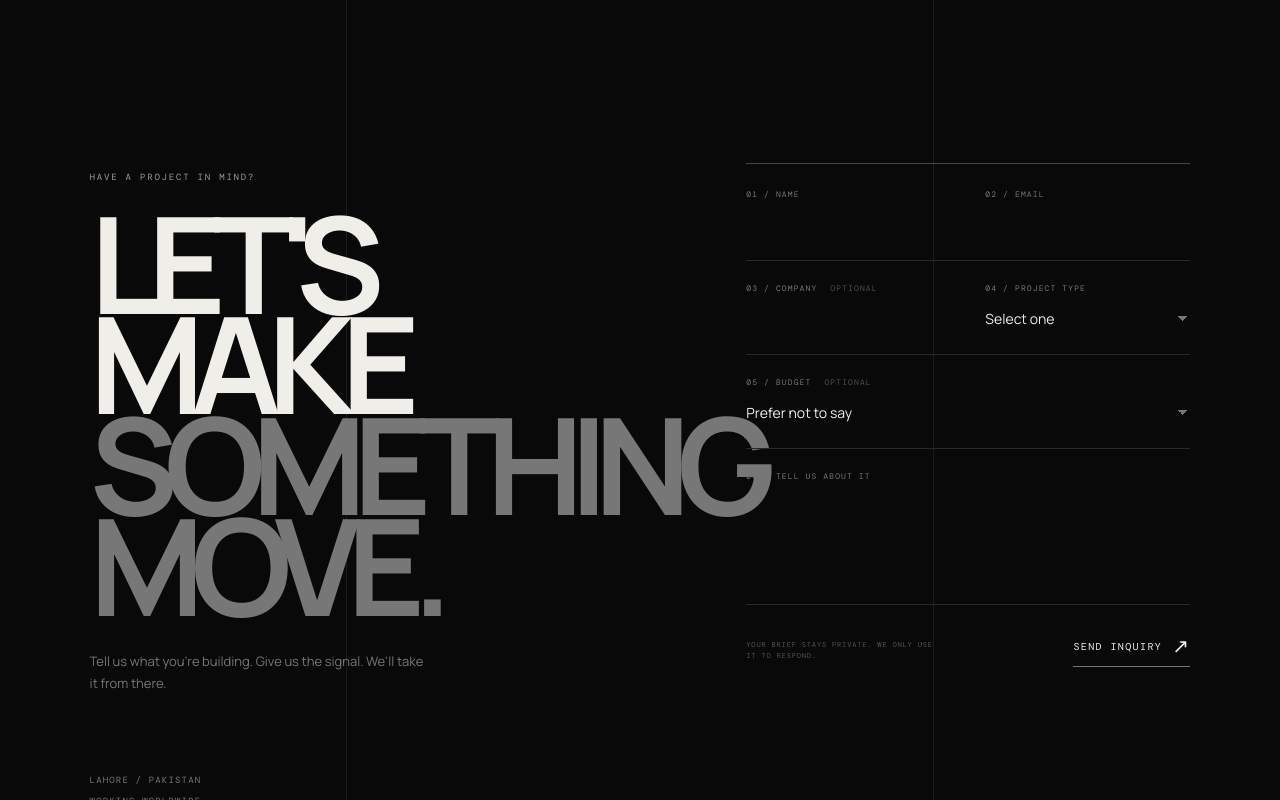
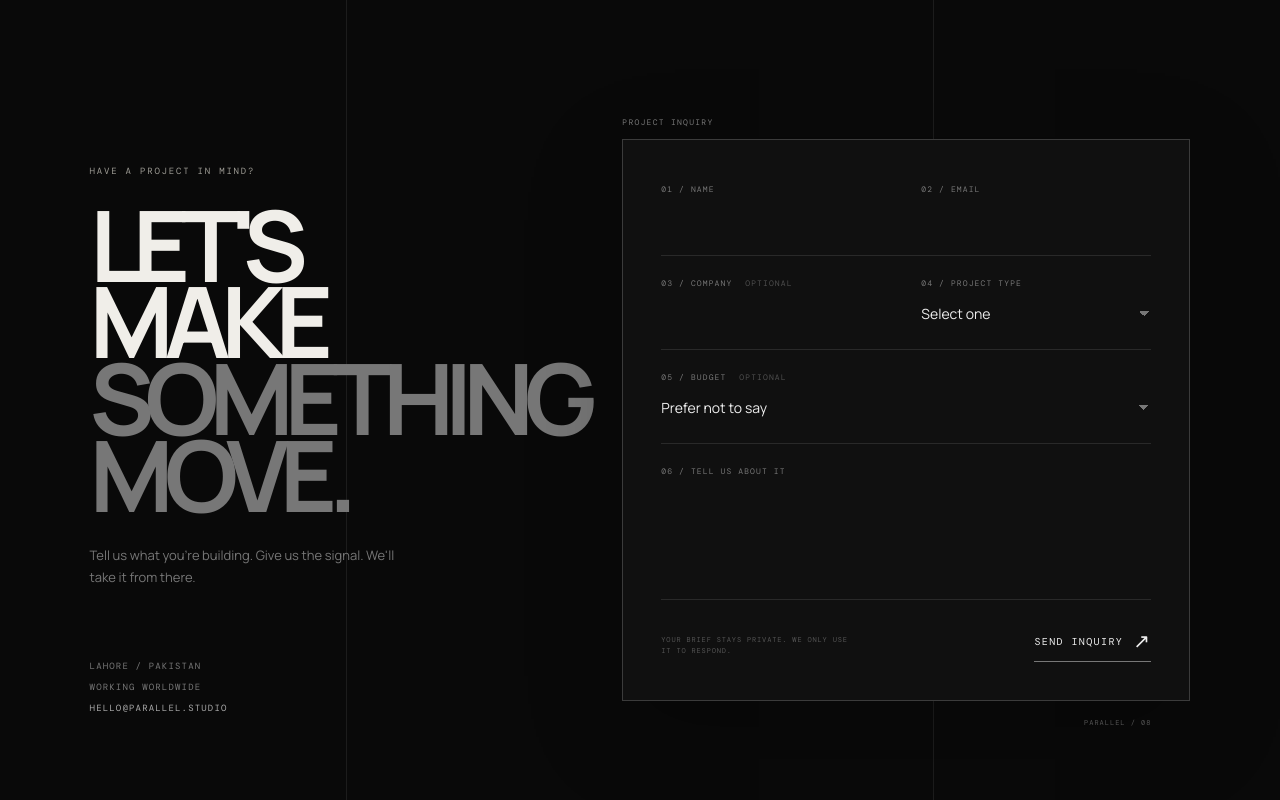
Before and after one commit to hassanmustafabajwa-sudo/new-claude, a React (Vite) app: page / in a window 1280 px wide. Shown: the part 10740-11540 px from the top of the page. Built offline with nearby package versions, Linux system fonts and the light colour scheme; a web font is replaced by a local one.

Commit message:
Redesign contact form as premium inquiry panel

```diff
--- a/src/index.css
+++ b/src/index.css
@@ -13,12 +13,17 @@
 .statement{min-height:120vh;position:relative;padding:180px 7vw 90px;overflow:hidden}.statement-mark{position:absolute;right:-2vw;top:5vh;font-size:clamp(400px,65vw,1000px);font-weight:800;line-height:.7;color:transparent;-webkit-text-stroke:1px rgba(7,7,7,.08);pointer-events:none}.statement-copy{position:relative;z-index:1;margin-top:18vh}.statement-copy>span{font:400 10px var(--mono);letter-spacing:.18em;color:#777}.statement-copy h2{font-size:clamp(65px,11vw,175px);line-height:.78;letter-spacing:-.095em;margin:24px 0}.statement-foot{position:absolute;bottom:36px;left:34px;right:34px;display:flex;justify-content:space-between;font:400 9px var(--mono);letter-spacing:.15em;color:#777}
 .contact{min-height:125vh;position:relative;padding:170px 7vw 70px;background:#090909;overflow:hidden}
 .contact-lines{position:absolute;inset:0;pointer-events:none}.contact-lines span{position:absolute;top:0;height:100%;width:1px;background:rgba(255,255,255,.08)}.contact-lines span:first-child{left:27%}.contact-lines span:last-child{right:27%}
-.contact-main{position:relative;z-index:2;margin-top:11vh;display:grid;grid-template-columns:minmax(0,1fr) minmax(420px,.82fr);gap:9vw;align-items:start}
-.contact-intro h2{font-size:clamp(70px,10.5vw,170px);line-height:.75;letter-spacing:-.1em;margin:28px 0 34px;max-width:900px}.contact-intro h2 em{font-style:normal;color:#777}
-.contact-intro>p{font-size:13px;line-height:1.7;color:#777;max-width:340px;margin:0}
-.contact-meta{display:flex;flex-direction:column;gap:9px;margin-top:80px;font:400 9px var(--mono);letter-spacing:.13em;color:#777}.contact-meta a{color:#aaa}.contact-meta a:hover{color:#fff}
-.contact-form-wrap{border-top:1px solid rgba(255,255,255,.24);padding-top:3px}
-.contact-form{width:100%}.form-row{border-bottom:1px solid #292929;padding:22px 0}.form-row-double{display:grid;grid-template-columns:1fr 1fr;gap:34px}
+.contact-main{position:relative;z-index:2;margin-top:8vh;display:grid;grid-template-columns:minmax(0,.78fr) minmax(500px,1fr);gap:7vw;align-items:start}
+.contact-intro{padding-top:18px;min-width:0}.contact-intro h2{font-size:clamp(64px,7.7vw,126px);line-height:.78;letter-spacing:-.095em;margin:28px 0 30px;max-width:720px}.contact-intro h2 em{font-style:normal;color:#777}
+.contact-intro>p{font-size:13px;line-height:1.7;color:#777;max-width:320px;margin:0}
+.contact-meta{display:flex;flex-direction:column;gap:9px;margin-top:72px;font:400 9px var(--mono);letter-spacing:.13em;color:#777}.contact-meta a{color:#aaa}.contact-meta a:hover{color:#fff}
+.contact-form-wrap{position:relative;border:1px solid rgba(255,255,255,.18);background:#101010;padding:34px 38px 38px;box-shadow:0 28px 90px rgba(0,0,0,.22);min-width:0}
+.contact-form-wrap:before{content:"PROJECT INQUIRY";position:absolute;top:-1px;left:-1px;transform:translateY(-100%);padding:0 0 12px;font:400 8px var(--mono);letter-spacing:.16em;color:#777}
+.contact-form-wrap:after{content:"PARALLEL / 08";position:absolute;right:38px;bottom:-27px;font:400 7px var(--mono);letter-spacing:.14em;color:#555}
+.contact-form{width:100%}.form-row{border-bottom:1px solid #292929;padding:22px 0}.form-row:first-of-type{padding-top:10px}.form-row-double{display:grid;grid-template-columns:1fr 1fr;gap:30px}
+.contact-form label>span{transition:color .25s}.contact-form label:focus-within>span{color:#aaa}
+.contact-form input,.contact-form select,.contact-form textarea{transition:border-color .25s,color .25s}.contact-form input:focus,.contact-form select:focus,.contact-form textarea:focus{color:#fff}
+
 .contact-form label{display:block}.contact-form label>span{display:block;font:400 8px var(--mono);letter-spacing:.14em;color:#777;margin-bottom:12px}.contact-form label i{font-style:normal;color:#4e4e4e;margin-left:7px}
 .contact-form input,.contact-form select,.contact-form textarea{width:100%;border:0;outline:0;background:transparent;color:#eee;font:400 14px var(--sans);padding:4px 0;border-radius:0;resize:none}
 .contact-form select{appearance:none;background-image:linear-gradient(45deg,transparent 50%,#777 50%),linear-gradient(135deg,#777 50%,transparent 50%);background-position:calc(100% - 7px) 52%,calc(100% - 2px) 52%;background-size:5px 5px,5px 5px;background-repeat:no-repeat;padding-right:20px}
@@ -38,7 +43,7 @@ footer{background:#080808;padding:80px 34px 30px;border-top:1px solid #202020}.f
  .stack{padding-top:130px}.stack-intro{padding:100px 20px 70px;gap:10px}.stack-intro strong{font-size:18vw}.marquee-row span{font-size:10vw}.stack-note{padding:35px 20px;font-size:7px}
  .process{padding:130px 20px 90px}.process-head{display:block;margin:90px 0}.process-head h2{font-size:20vw}.process-head p{margin-top:40px}.process-row{grid-template-columns:12% 1fr auto;min-height:110px}.process-row h3{font-size:9vw}.process-row p{display:none}
  .statement{min-height:95svh;padding:130px 20px 70px}.statement-copy{margin-top:22vh}.statement-copy h2{font-size:17vw}.statement-mark{font-size:130vw;right:-20vw;top:18vh}
- .contact{min-height:auto;padding:130px 20px 80px}.contact-main{display:block;margin-top:13vh}.contact-intro h2{font-size:18vw;margin:25px 0 38px}.contact-intro>p{font-size:12px}.contact-meta{margin-top:45px;font-size:7px}.contact-form-wrap{margin-top:90px}.form-row-double{grid-template-columns:1fr;gap:0}.form-row{padding:20px 0}.contact-form input,.contact-form select,.contact-form textarea{font-size:13px}.form-submit-row{align-items:flex-end}.form-submit-row>span{max-width:145px}.form-submit{font-size:8px;white-space:nowrap}.form-success{min-height:430px}.form-success h3{font-size:11vw}.contact-foot{left:20px;right:20px;bottom:24px;font-size:7px}.contact-foot span:last-child{display:none}
+ .contact{min-height:auto;padding:130px 20px 85px}.contact-main{display:block;margin-top:10vh}.contact-intro{padding-top:0}.contact-intro h2{font-size:17vw;line-height:.8;margin:25px 0 32px;max-width:650px}.contact-intro>p{font-size:12px}.contact-meta{margin-top:42px;font-size:7px}.contact-form-wrap{margin-top:105px;padding:24px 20px 28px}.contact-form-wrap:before{font-size:7px;padding-bottom:10px}.contact-form-wrap:after{right:20px;bottom:-24px}.form-row-double{grid-template-columns:1fr;gap:0}.form-row{padding:20px 0}.form-row:first-of-type{padding-top:4px}.contact-form input,.contact-form select,.contact-form textarea{font-size:13px}.form-submit-row{align-items:flex-end}.form-submit-row>span{max-width:145px}.form-submit{font-size:8px;white-space:nowrap}.form-success{min-height:430px}.form-success h3{font-size:11vw}.contact-foot{left:20px;right:20px;bottom:24px;font-size:7px}.contact-foot span:last-child{display:none}
  footer{padding:70px 20px 25px}.footer-top{display:block;padding-bottom:70px}.footer-top>div{margin-top:60px}.footer-bottom{display:flex;flex-direction:column;align-items:flex-start;gap:20px}.footer-bottom div{gap:18px}.footer-bottom>a:last-child{text-align:left}
 }
 @media(prefers-reduced-motion:reduce){html{scroll-behavior:auto}.hero-word span,.world,.marquee-row div{transform:none!important}.work-wrap{height:auto}.work-sticky{position:relative;height:auto}.work-track{overflow:auto;padding:120px 20px 70px}.work-card{flex-basis:86vw}.statement-mark{transform:none!important}}
```
